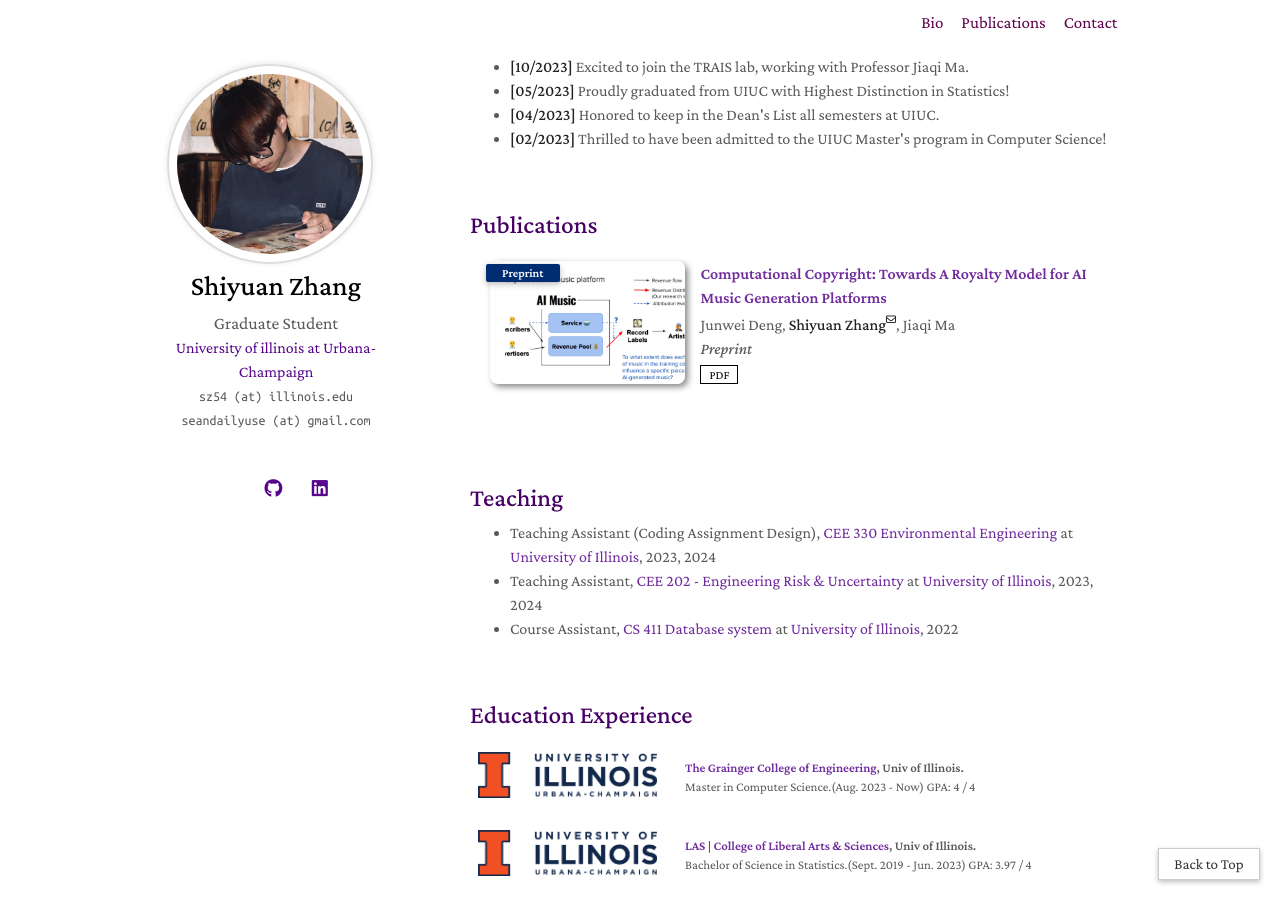
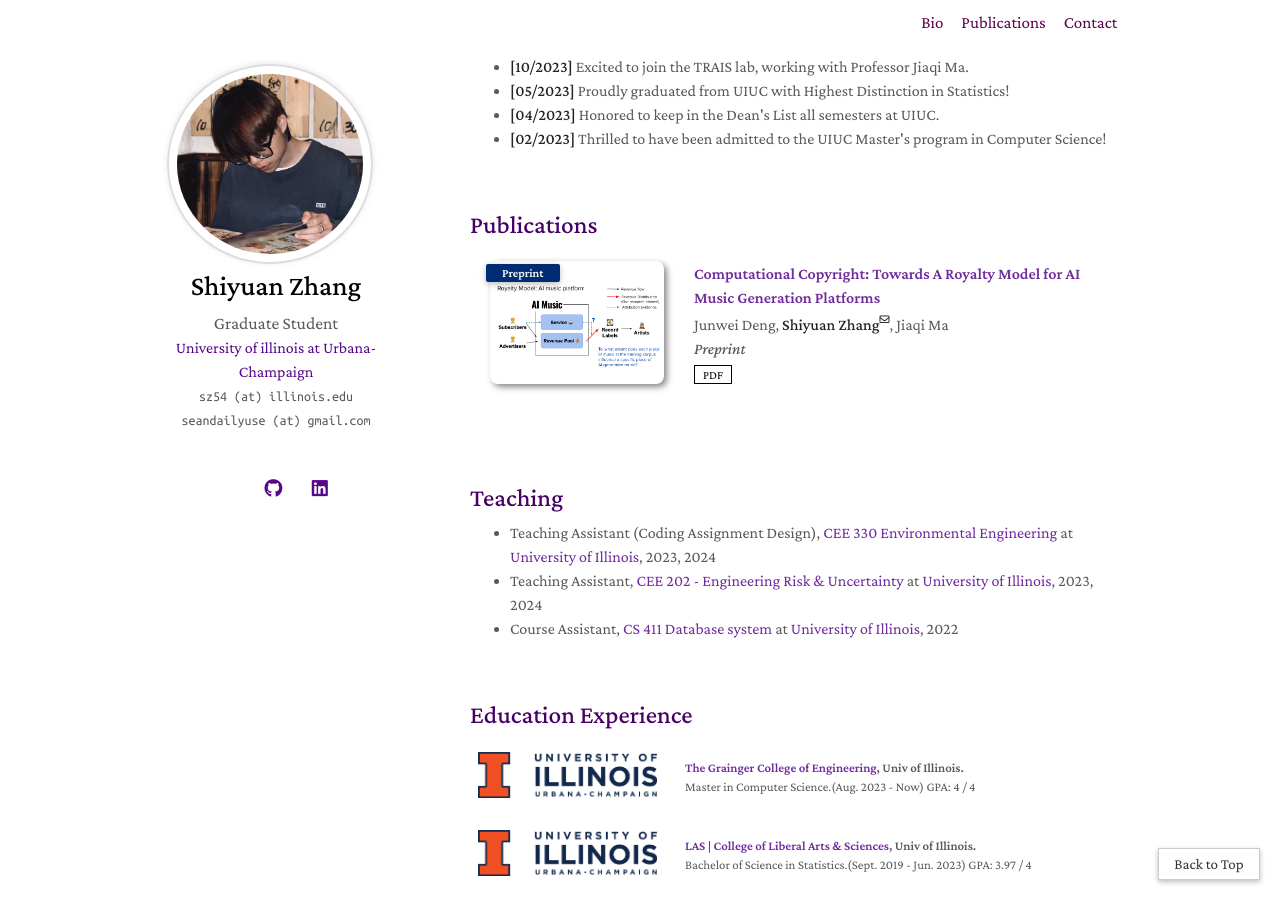
Before and after one commit to SeanZh30/Seanzh30.github.io, a Jekyll site: the page built from index.md, in a window 1280 px wide and 900 px high, scrolled down 656 px. Built offline with Jekyll 4.4.1, drawn with Linux system fonts in a browser that asks for light colours; a style sheet for code colours, icons or effects is not loaded.

```diff
--- a/_includes/publications.md
+++ b/_includes/publications.md
@@ -11,7 +11,7 @@
 <li>
 <div class="pub-row">
   <div class="col-sm-3 abbr" style="position: relative;padding-right: 15px;padding-left: 15px;">
-    <img src="{{ link.image }}" class="teaser img-fluid z-depth-1" style="width=100;height=60%; padding-left: 15px;padding-left: 15px;">
+    <img src="{{ link.image }}" class="teaser img-fluid z-depth-1" style="width=100;height=40%; object-fit: contain;">
             <abbr class="badge">{{ link.conference_short }}</abbr>
   </div>
   <div class="col-sm-9" style="position: relative;padding-right: 15px;padding-left: 20px;">
```
Also changed, not shown: 5 other files.
